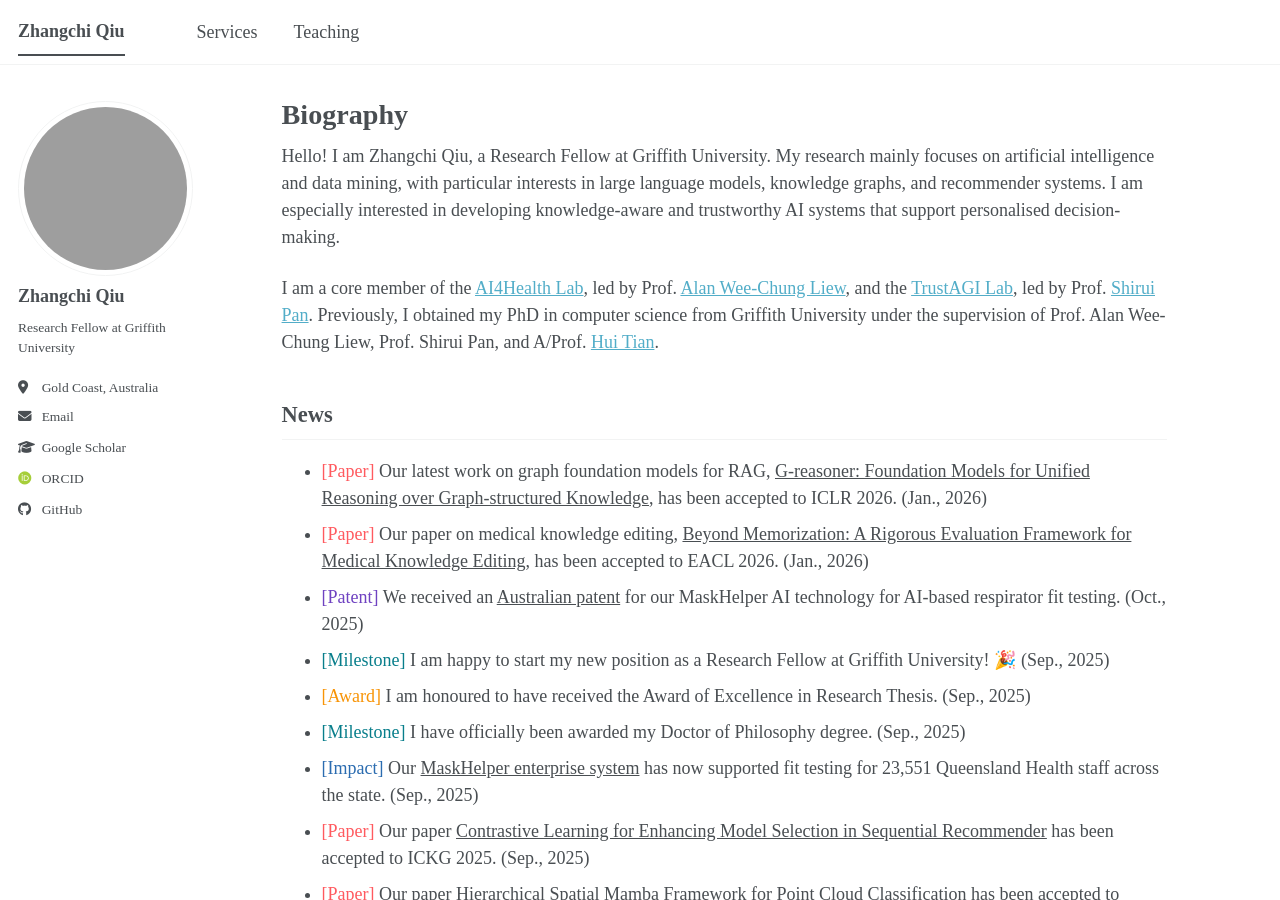
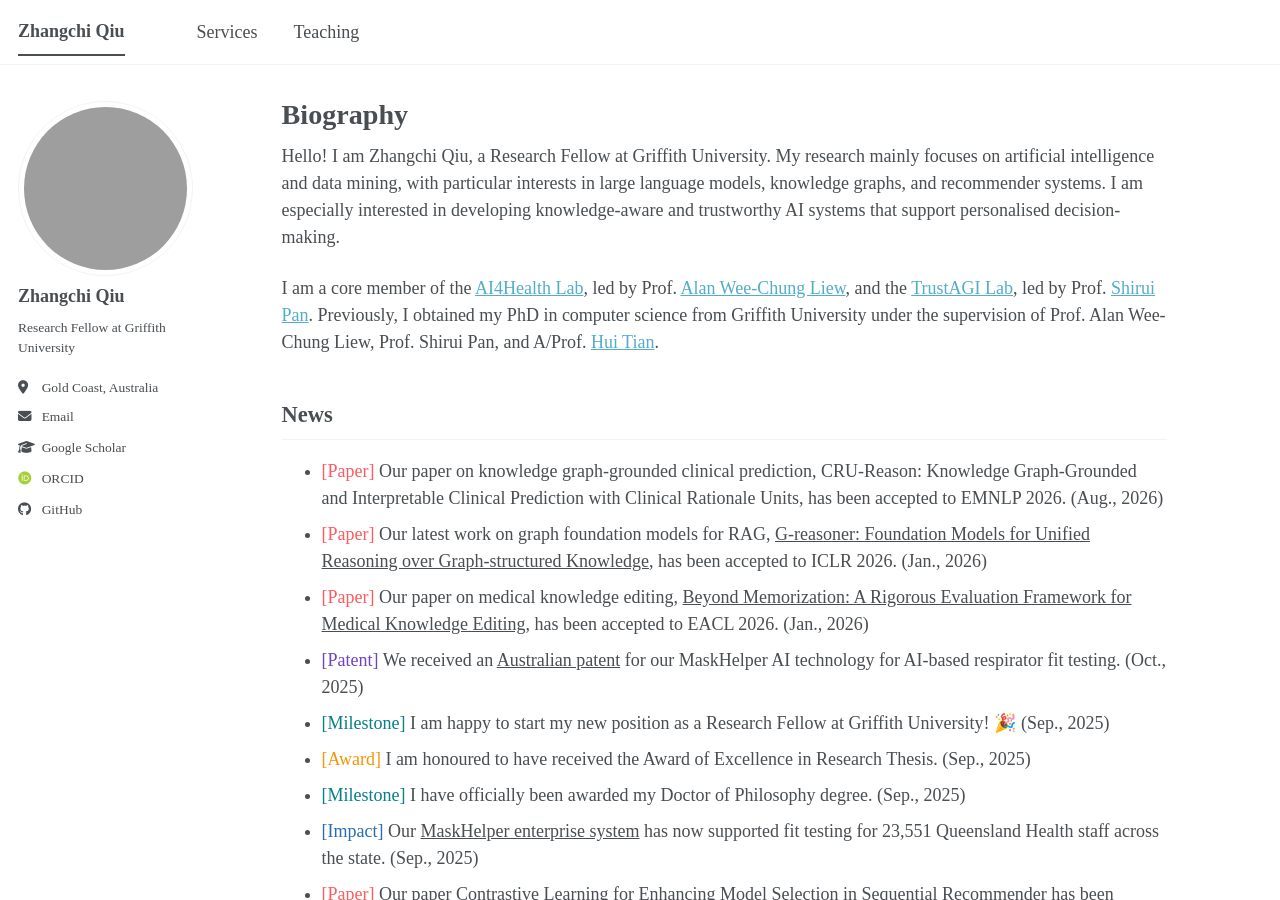
Before and after one commit to icedpanda/icedpanda.github.io, a Jekyll site: the page built from _pages/about.md, in a window 1280 px wide and 900 px high. Built offline with Jekyll 4.4.1, drawn with Linux system fonts in a browser that asks for light colours; some web fonts are replaced; a script bundle is joined from its source files by our own code; library files that are not in the unit come from our copies.

Commit message:
docs(about): add new paper entry on knowledge graph-grounded clinical prediction
- Included a new entry in the news section for the accepted paper on CRU-Reason, highlighting its acceptance to EMNLP 2026.
- Maintained consistency in formatting with existing news entries.

```diff
--- a/_pages/about.md
+++ b/_pages/about.md
@@ -14,6 +14,7 @@ I am a core member of the [AI4Health Lab](https://ai4healthlab.github.io/index.h
 
 ## News
 
+- <span class="news-type" style="--news-label-color: #FF5A5F;">[Paper]</span> Our paper on knowledge graph-grounded clinical prediction, CRU-Reason: Knowledge Graph-Grounded and Interpretable Clinical Prediction with Clinical Rationale Units, has been accepted to EMNLP 2026. (Aug., 2026)
 - <span class="news-type" style="--news-label-color: #FF5A5F;">[Paper]</span> Our latest work on graph foundation models for RAG, <a class="news-link" href="https://arxiv.org/abs/2509.24276">G-reasoner: Foundation Models for Unified Reasoning over Graph-structured Knowledge</a>, has been accepted to ICLR 2026. (Jan., 2026)
 - <span class="news-type" style="--news-label-color: #FF5A5F;">[Paper]</span> Our paper on medical knowledge editing, <a class="news-link" href="https://arxiv.org/abs/2506.03490">Beyond Memorization: A Rigorous Evaluation Framework for Medical Knowledge Editing</a>, has been accepted to EACL 2026. (Jan., 2026)
 - <span class="news-type" style="--news-label-color: #6F42C1;">[Patent]</span> We received an <a class="news-link" href="https://patents.google.com/patent/AU2023407177B2/en">Australian patent</a> for our MaskHelper AI technology for AI-based respirator fit testing. (Oct., 2025)
```
